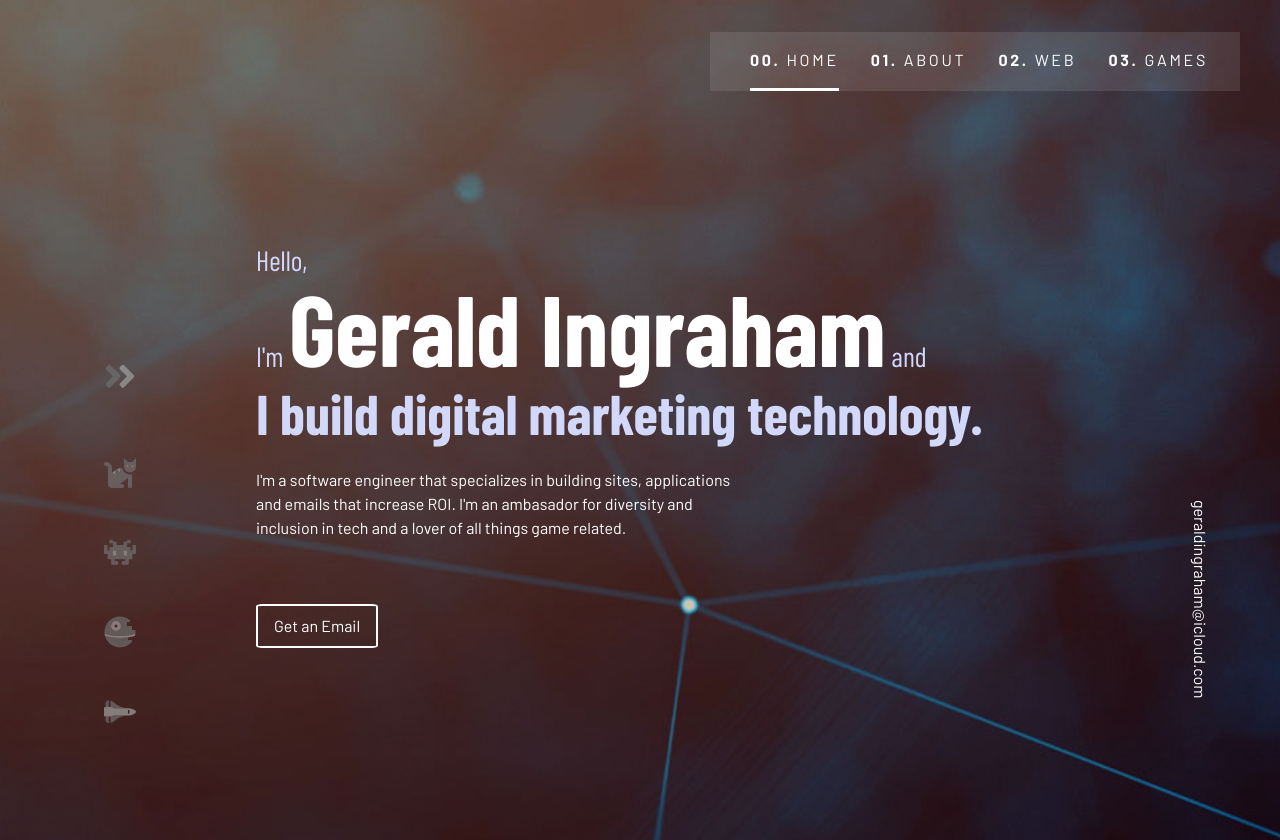
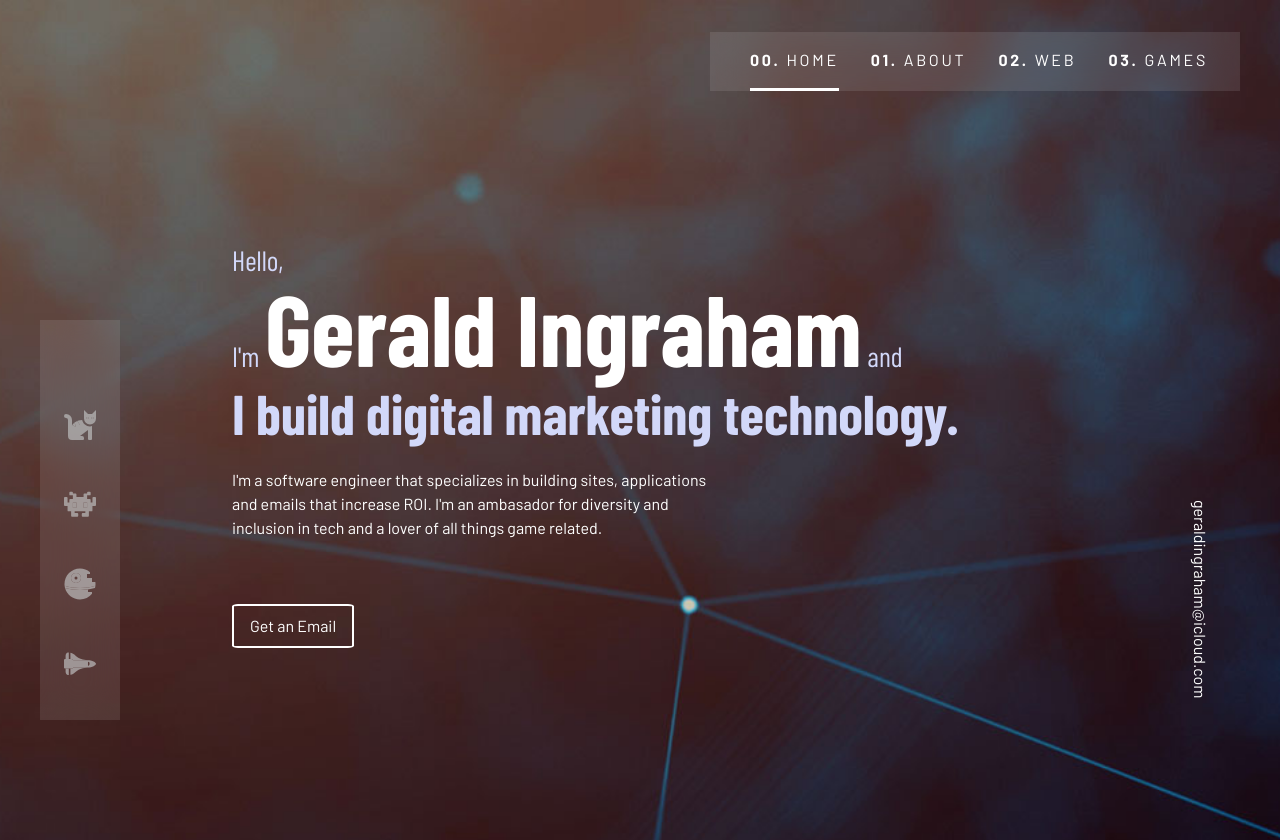
Before and after one commit to gingraham/vue_portfolio, a Vue app: page / in a window 1280 px wide. Shown: the top 840 px of the page. Built offline with nearby package versions, Linux system fonts and the light colour scheme; a web font is replaced by a local one.

Commit message:
small style changes

```diff
--- a/src/assets/base.css
+++ b/src/assets/base.css
@@ -100,7 +100,7 @@ body{
 }
 
 .content-container{
-  padding-inline: 4em;
+  padding-inline: 5em;
 }
 .marquee{
   display: flex;
--- a/src/assets/main.css
+++ b/src/assets/main.css
@@ -180,7 +180,8 @@ body{
     transform: translateX(100%);
     transition: transform 350ms ease-out;
     padding: min(30vh,  10rem) 2em !important;
-    background:#000000 !important;
+    background: hsl(0 0% 100% / 0.1);
+  backdrop-filter:blur(1rem);
     --gap:0em !important;
   }
   .primary-navigation[data-visible= true ]{
@@ -213,13 +214,13 @@ body{
   list-style: none;
   margin: 0;
   background: hsl(0 0% 100% / 0.1);
-  backdrop-filter:bluer(1rem);
+  backdrop-filter:blur(1rem);
   z-index: 4;
 }
 @supports(backdrop-filter: blur(1rem)){
   .primary-navigation{
     background: hsl(0 0% 100% / 0.1);
-    backdrop-filter:bluer(1rem);
+    backdrop-filter:blur(1rem);
   }
 }
 .primary-navigation a {
@@ -290,6 +291,14 @@ body{
   position: sticky;
   top: 40vh;
   align-self: flex-start; /* <-- this is the fix */
+
+}
+.lft{
+  height: 50vh;
+  display: flex;
+  align-items: flex-end;
+  background: hsl(0 0% 100% / 0.1);
+  backdrop-filter:blur(1rem);
 }
 .rgt{
   height: 50vh;
@@ -299,10 +308,12 @@ body{
 }
 .social-icons{
   list-style-type: none;
+  padding-inline:0;
 }
 .myemail a{
   writing-mode: vertical-rl;text-orientation: mixed;
   color: white;
+  text-decoration: none;
 }
 .social-link {
   display: flex;
@@ -332,11 +343,11 @@ body{
 }
 
 .fa-primary {
-  color: #ff7eee;
+  color: #aebaff;
 }
 
 .fa-secondary {
-  color: #df49a6;
+  color: #aebaff;
 }
 
 .fa-primary,
--- a/src/views/HomeView.vue
+++ b/src/views/HomeView.vue
@@ -27,7 +27,7 @@ import TheWelcome from '../components/TheWelcome.vue'
 <div class="wrapper">
   <div class="lft side-bar">
   <ul class="social-icons">
-    <li class="logo">
+    <!-- <li class="logo">
       <a href="#" class="social-link">
         <span class="link-text logo-text">Fireship</span>
         <svg
@@ -54,7 +54,7 @@ import TheWelcome from '../components/TheWelcome.vue'
           </g>
         </svg>
       </a>
-    </li>
+    </li> -->
 
     <li class="social-item">
       <a href="#" class="social-link">
@@ -210,7 +210,7 @@ import TheWelcome from '../components/TheWelcome.vue'
       </div>
     <div class="rgt side-bar">
   <ul class="social-icons myemail">
-    <a>geraldingraham@icloud.com</a>
+    <a href="mailto:geraldingraham@icloud.com">geraldingraham@icloud.com</a>
   </ul>
 </div>
 </div>
```
